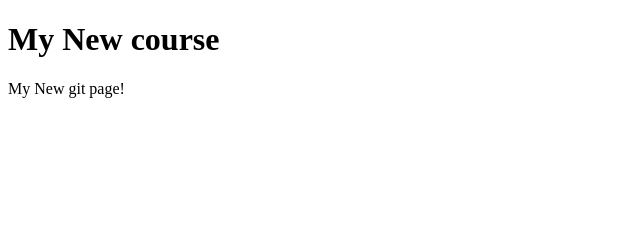
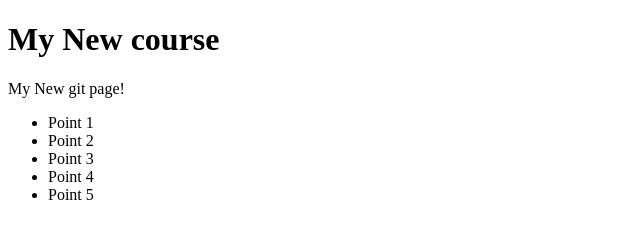
Before and after one commit to Manjushri-K/Hello, a plain HTML site: page index.html in a window 1280 px wide. Shown: the whole page, without its empty margins (0-640 px from the left). Drawn offline with Linux system fonts and the light colour scheme.

Commit message:
added li

```diff
--- a/index.html
+++ b/index.html
@@ -6,5 +6,12 @@
     <body>
             <h1>My New course</h1>
             <p>My New git page!</p>
+            <ul>
+                <li>Point 1</li>
+                <li>Point 2</li>
+                <li>Point 3</li>
+                <li>Point 4</li>
+                <li>Point 5</li>
+            </ul>
     </body>
 </html>
```
Also changed, not shown: 1 other file.
